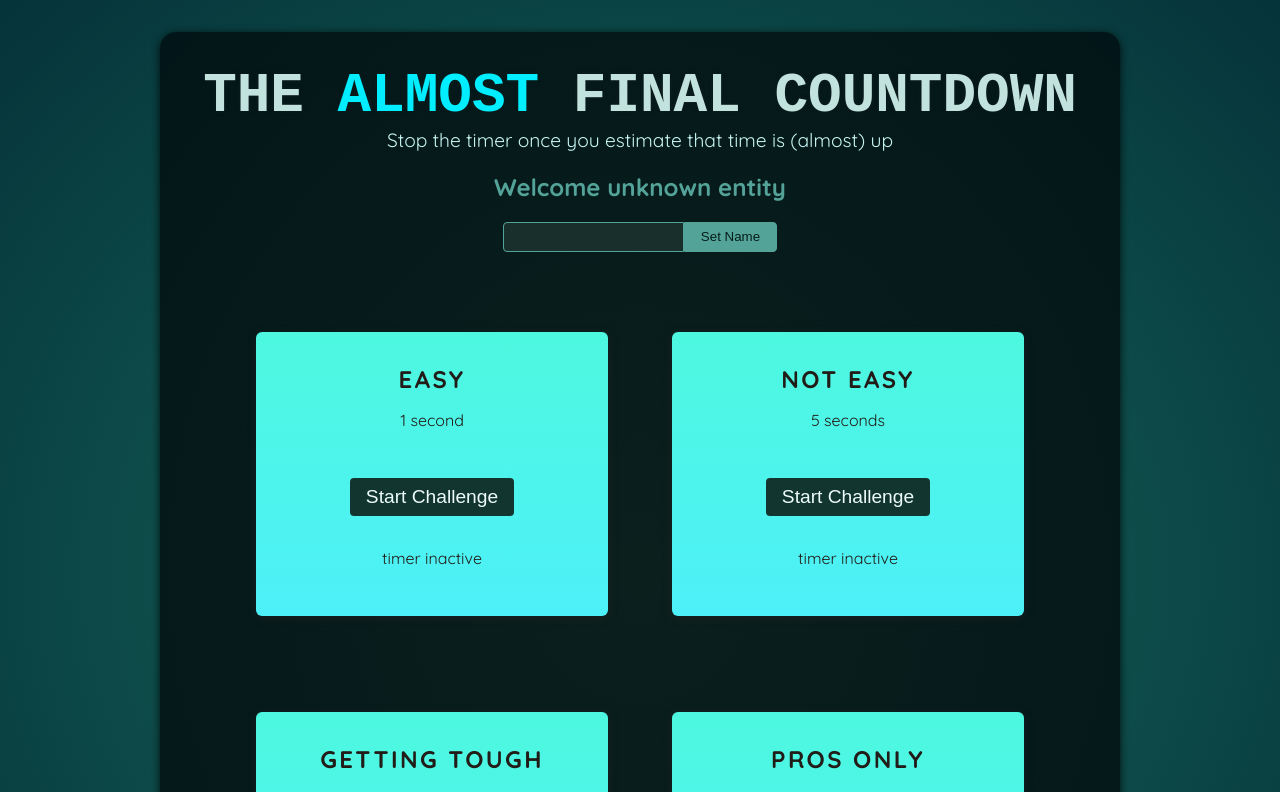
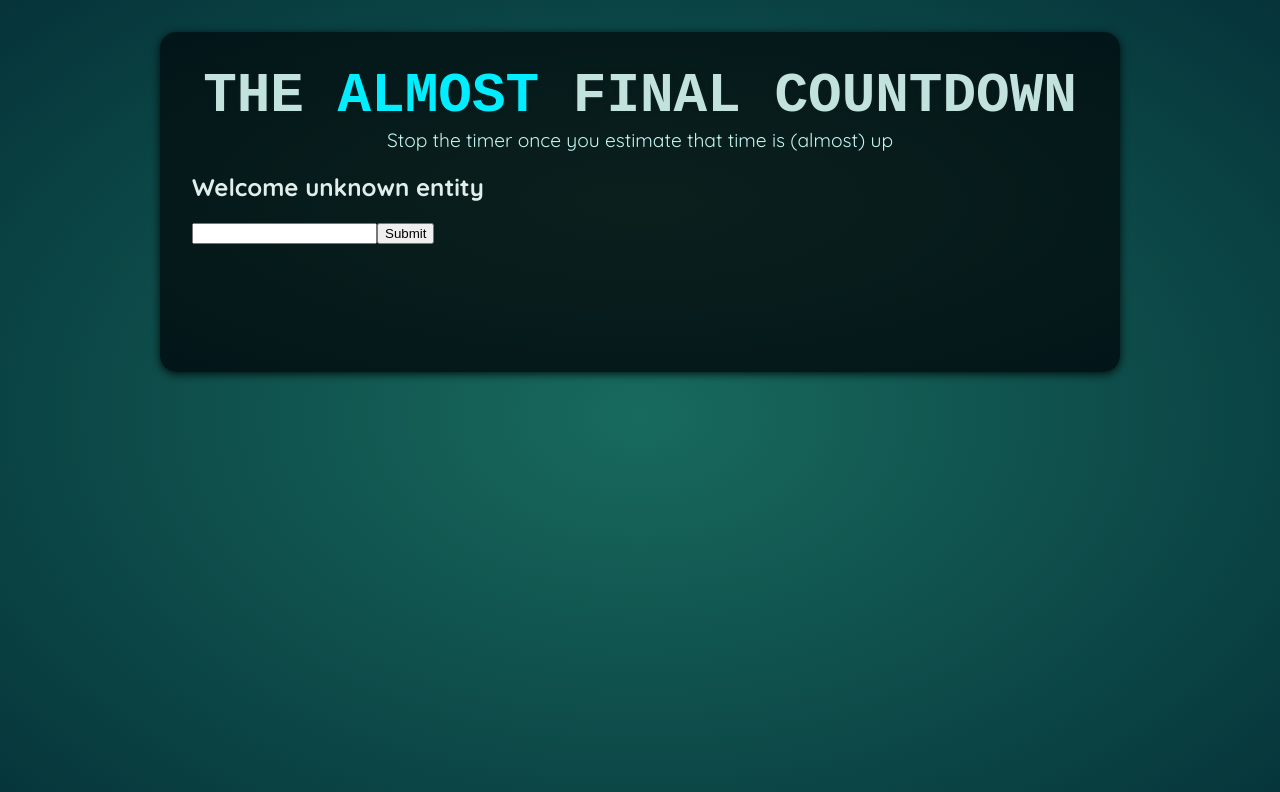
Before and after one commit to slavkoSenkiv/react-refs-portals, a React (Vite) app: page / in a window 1280 px wide. Shown: the top 792 px of the page. Built offline with nearby package versions, Linux system fonts and the light colour scheme; a web font is replaced by a local one.

Commit message:
start work on player

```diff
--- a/src/App.jsx
+++ b/src/App.jsx
@@ -1,15 +1,10 @@
 import Player from "./components/Player.jsx";
-import TimerChallenge from "./components/TimerChallenge.jsx";
 
 function App() {
   return (
     <>
       <Player />
       <div id="challenges">
-        <TimerChallenge title="Easy" targetTime={1}/>
-        <TimerChallenge title="Not Easy" targetTime={5}/>
-        <TimerChallenge title="Getting tough" targetTime={10}/>
-        <TimerChallenge title="Pros only" targetTime={20}/>
       </div>
     </>
   );
--- a/src/components/Player.jsx
+++ b/src/components/Player.jsx
@@ -1,22 +1,25 @@
 import { useState, useRef } from "react";
 
+const defName = "unknown entity";
+
 export default function Player() {
-  const defName = "unknown entity";
-  const [enteredPlayerName, setPlayerName] = useState(defName);
-  const playerName = useRef();
+  const [playerName, setPlayerName] = useState(defName);
+  const nameRef = useRef();
 
-  function handleClick() {
-    setPlayerName(playerName.current.value);
-    playerName.current.value = "";
+  function updPlayerName() {
+    setPlayerName(nameRef.current.value);
   }
 
   return (
-    <section id="player">
-      <h2>Welcome {enteredPlayerName ?? defName}</h2>
-      <p>
-        <input ref={playerName} type="text" />
-        <button onClick={handleClick}>Set Name</button>
-      </p>
+    <section>
+      <h2>Welcome {playerName}</h2>
+
+      <form action="">
+        <input type="text" ref={nameRef}/>
+        <button type="submit" onClick={updPlayerName} >
+          Submit
+        </button>
+      </form>
     </section>
   );
 }
--- a/src/components/ResultModal.jsx
+++ /dev/null
@@ -1,40 +0,0 @@
-import { forwardRef, useImperativeHandle, useRef } from "react";
-import { createPortal } from 'react-dom';
-
-const ResultModal = forwardRef(function ResultModal(
-  { targetTime, remainingTime, onReset },
-  ref
-) {
-  const dialog = useRef();
-
-  const userLost = remainingTime <= 0;
-  const formatedRemainingTime = (remainingTime / 1000).toFixed(2);
-  const score = Math.round((1 - remainingTime / (targetTime * 1000)) * 100);
-
-  useImperativeHandle(ref, () => {
-    return {
-      open() {
-        dialog.current.showModal();
-      },
-    };
-  });
-
-  return createPortal(
-    <dialog ref={dialog} className="result-modal" onClose={onReset}>
-      <h2>{userLost ? "You lost" : `Your score ${score}`}</h2>
-      <p>
-        the target time was <strong>{targetTime} seconds</strong>
-      </p>
-      <p>
-        you stopped the timer with{" "}
-        <strong>{formatedRemainingTime} seconds left</strong>
-      </p>
-      <form action="doalog" onSubmit={onReset}>
-        <button>close</button>
-      </form>
-    </dialog> ,
-    document.getElementById('modal')
-  );
-});
-
-export default ResultModal;
--- a/src/components/TimerChallenge.jsx
+++ /dev/null
@@ -1,57 +0,0 @@
-import { useState, useRef } from "react";
-import ResultModal from "./ResultModal";
-
-export default function TimerChallenge({ title, targetTime }) {
-  const timer = useRef();
-  const dialog = useRef();
-
-  const [timeRemaining, setTimeRemaining] = useState(targetTime * 1000);
-
-  if (timeRemaining <= 0) {
-    clearInterval(timer.current);
-    dialog.current.open();
-  }
-
-  const timerIsActive = timeRemaining > 0 && timeRemaining < targetTime * 1000;
-
-  function handleStart() {
-    timer.current = setInterval(() => {
-      setTimeRemaining((prevTimeRemaining) => prevTimeRemaining - 10);
-    }, 10);
-  }
-
-  function handleStop() {
-    dialog.current.open();
-    clearInterval(timer.current);
-  }
-
-  function handleReset() {
-    setTimeRemaining(targetTime * 100);
-  }
-
-  return (
-    <>
-      <ResultModal
-        ref={dialog}
-        targetTime={targetTime}
-        remainingTime={timeRemaining}
-        onRecet={handleReset}
-      />
-      <section className="challenge">
-        <h2>{title}</h2>
-        <p className="challage-time">
-          {targetTime} second{targetTime > 1 ? "s" : ""}
-        </p>
-        <p>
-          <button onClick={timerIsActive ? handleStop : handleStart}>
-            {timerIsActive ? "Stop" : "Start"} Challenge
-          </button>
-        </p>
-        <p className={timerIsActive ? "active" : undefined}>
-          {timerIsActive ? "time is running..." : "timer inactive"}
-        </p>
-        <h1></h1>
-      </section>
-    </>
-  );
-}
```
Also changed, not shown: finallook.png (added).
